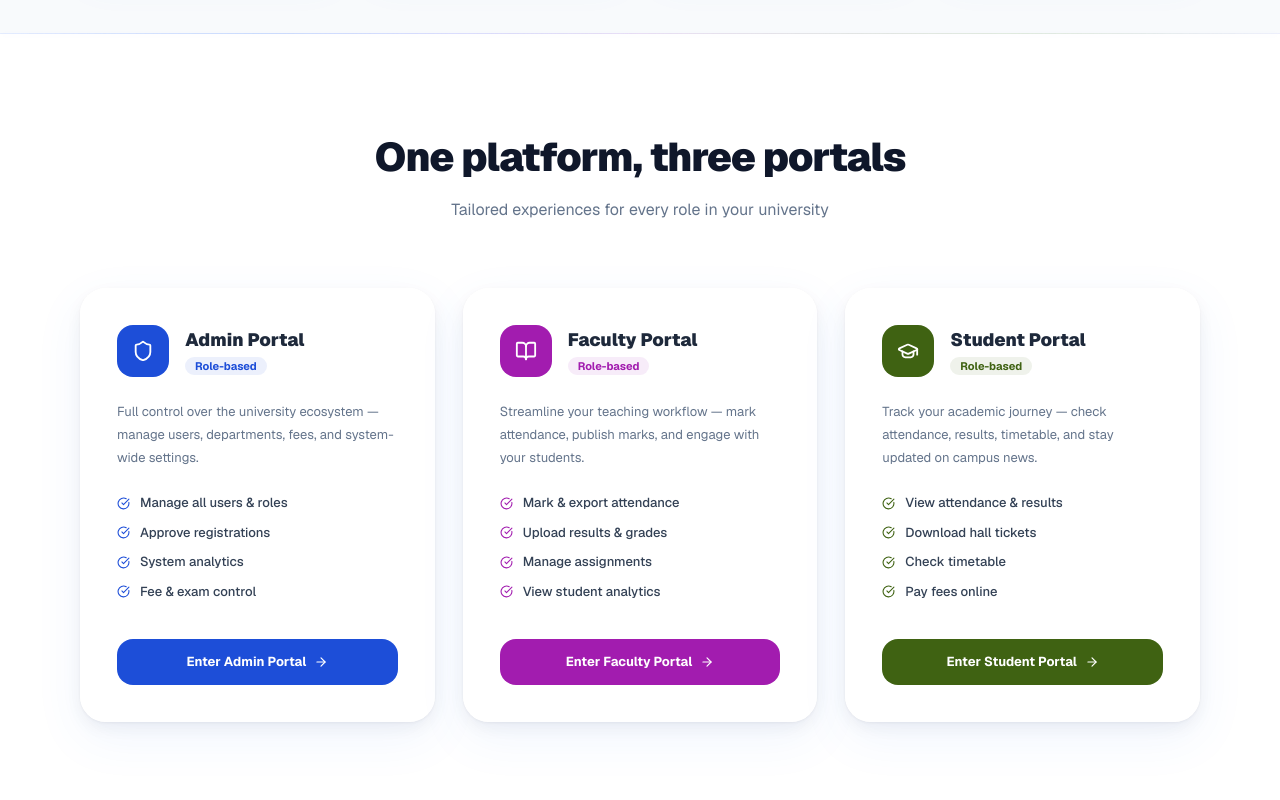
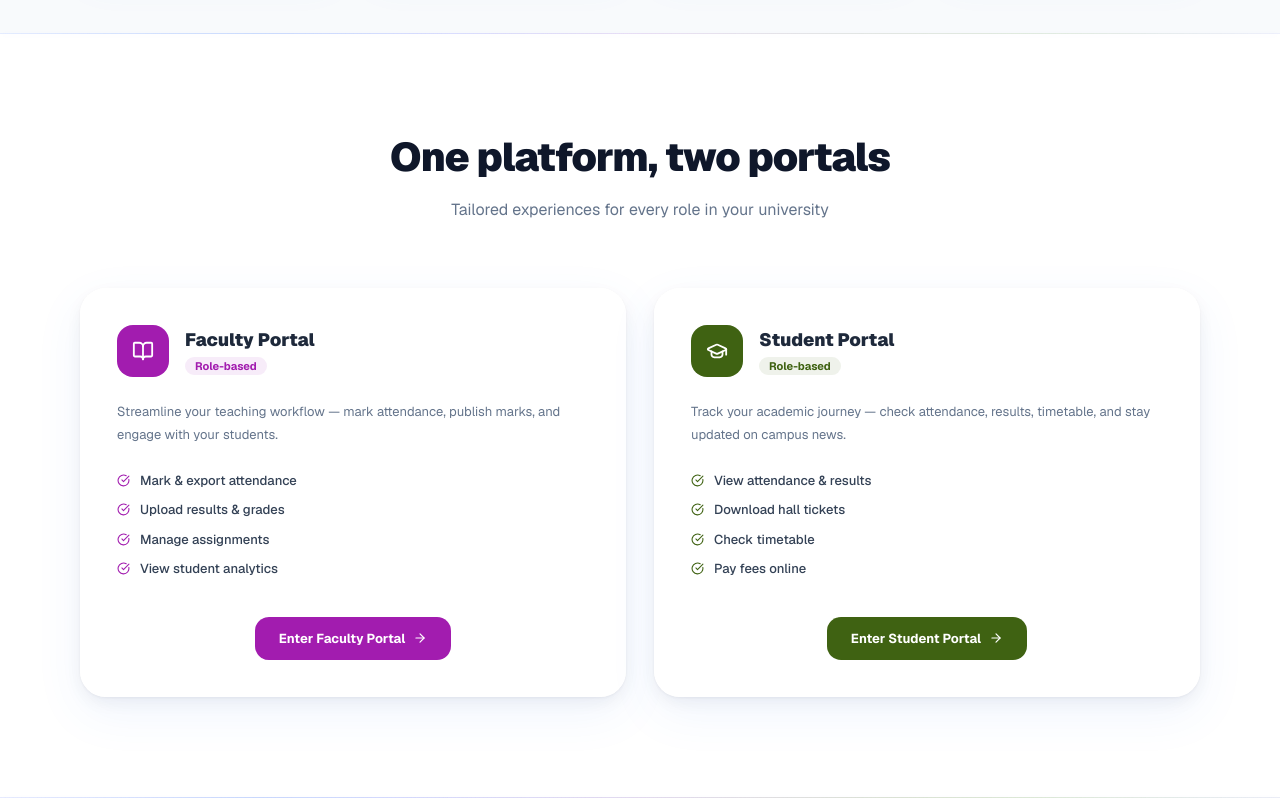
Before and after one commit to codeadic09/ERP, a Next.js app: page / in a window 1280 px wide. Shown: the part 2400-3200 px from the top of the page. Built offline with nearby package versions, Linux system fonts and the light colour scheme.

Commit message:
landing page changes

```diff
--- a/app/page.tsx
+++ b/app/page.tsx
@@ -103,16 +103,6 @@ const stats = [
 ]
 
 const roles = [
-  {
-    role: "Admin",
-    icon: Shield,
-    color: "#1D4ED8",
-    bg: "linear-gradient(135deg,#1D4ED8,#3B82F6)",
-    shadow: "rgba(59,130,246,0.35)",
-    desc: "Full control over the university ecosystem — manage users, departments, fees, and system-wide settings.",
-    perks: ["Manage all users & roles", "Approve registrations", "System analytics", "Fee & exam control"],
-    href: "/login",
-  },
   {
     role: "Faculty",
     icon: BookOpen,
@@ -470,8 +460,8 @@ export default function LandingPage() {
 
       {/* PORTALS SECTION */}
       <div className="depth-divider" />
-      <Section id="portals" title="One platform, three portals" subtitle="Tailored experiences for every role in your university" isMobile={isMobile} headMb={headMb}>
-        <div style={{ display: "grid", gridTemplateColumns: isMobile ? "1fr" : isTablet ? "1fr 1fr" : "repeat(3,1fr)", gap: isMobile ? 20 : 28 }}>
+      <Section id="portals" title="One platform, two portals" subtitle="Tailored experiences for every role in your university" isMobile={isMobile} headMb={headMb}>
+        <div style={{ display: "grid", gridTemplateColumns: isMobile ? "1fr" : isTablet ? "1fr 1fr" : "repeat(2,1fr)", gap: isMobile ? 20 : 28 }}>
           {roles.map((r, i) => (
             <div key={i} className={`role-card reveal stagger-${i+1}`}>
               <div style={{ display: "flex", alignItems: "center", gap: 16, marginBottom: 24 }}>
@@ -492,9 +482,18 @@ export default function LandingPage() {
                   </div>
                 ))}
               </div>
-              <Link href={r.href} style={{ display: "flex", alignItems: "center", justifyContent: "center", gap: 8, padding: "13px", borderRadius: 16, background: r.color, color: "white", textDecoration: "none", fontSize: 13, fontWeight: 700 }}>
-                Enter {r.role} Portal <ArrowRight size={14} />
-              </Link>
+              <div style={{ display: "flex", justifyContent: "center", marginTop: "auto" }}>
+                <Link href={r.href} style={{
+                  display: "flex", alignItems: "center", justifyContent: "center", gap: 8,
+                  padding: "12px 24px", borderRadius: 14, background: r.color,
+                  color: "white", textDecoration: "none", fontSize: 13, fontWeight: 700,
+                  width: isMobile ? "100%" : "fit-content",
+                  minWidth: isMobile ? "none" : 180,
+                  transition: "transform 0.2s ease, box-shadow 0.2s ease"
+                }} className="portal-btn">
+                  Enter {r.role} Portal <ArrowRight size={14} />
+                </Link>
+              </div>
             </div>
           ))}
         </div>
@@ -517,7 +516,7 @@ export default function LandingPage() {
                 Built for your campus
               </h2>
               <p style={{ fontSize: isMobile ? 14 : 16, color: "rgba(255,255,255,0.75)", maxWidth: 460, margin: "0 auto 40px", lineHeight: 1.75 }}>
-                Designed for students, faculty, and admins at Indian universities — get your institution started today.
+                Designed for students and faculty at Indian universities — get your institution started today.
               </p>
               <div style={{ display: "flex", gap: 16, justifyContent: "center", flexWrap: "wrap", flexDirection: isMobile ? "column" : "row" }}>
                 <Link href="/login" className="cta-btn-white">
```
